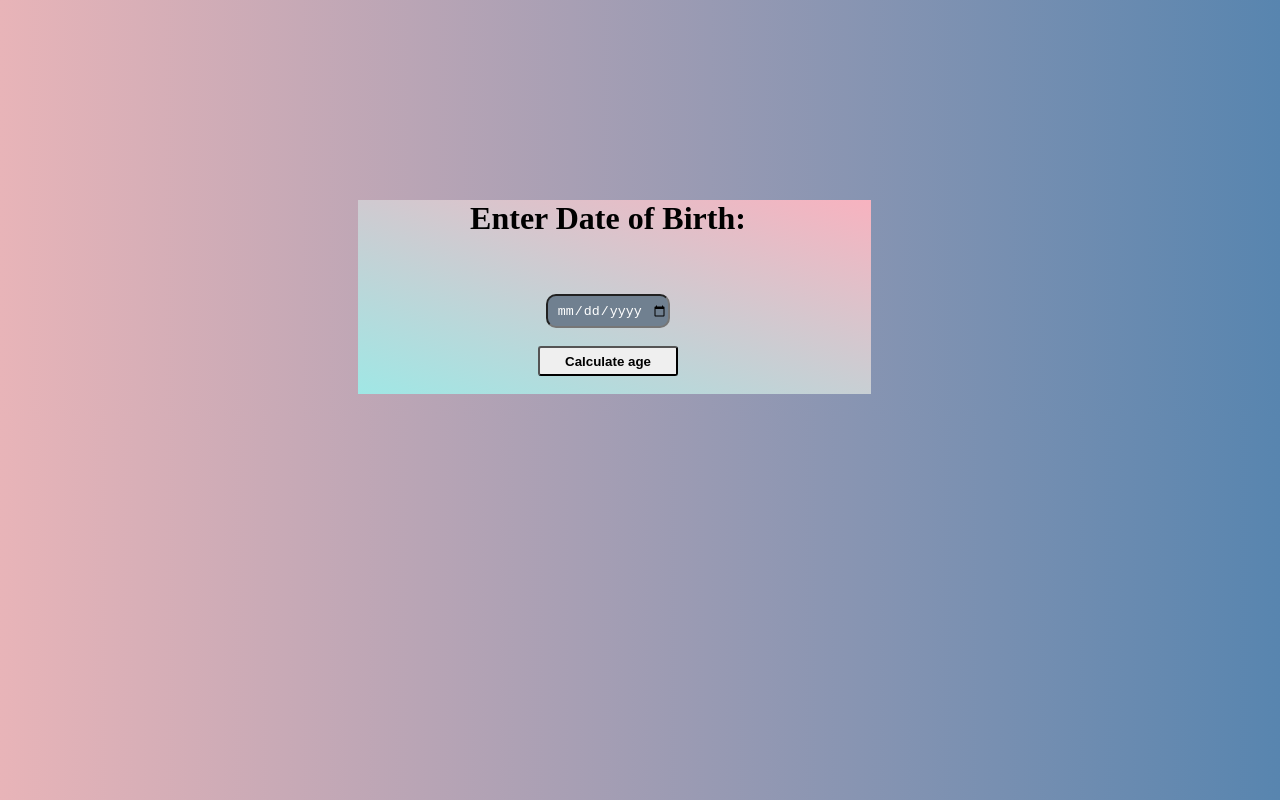
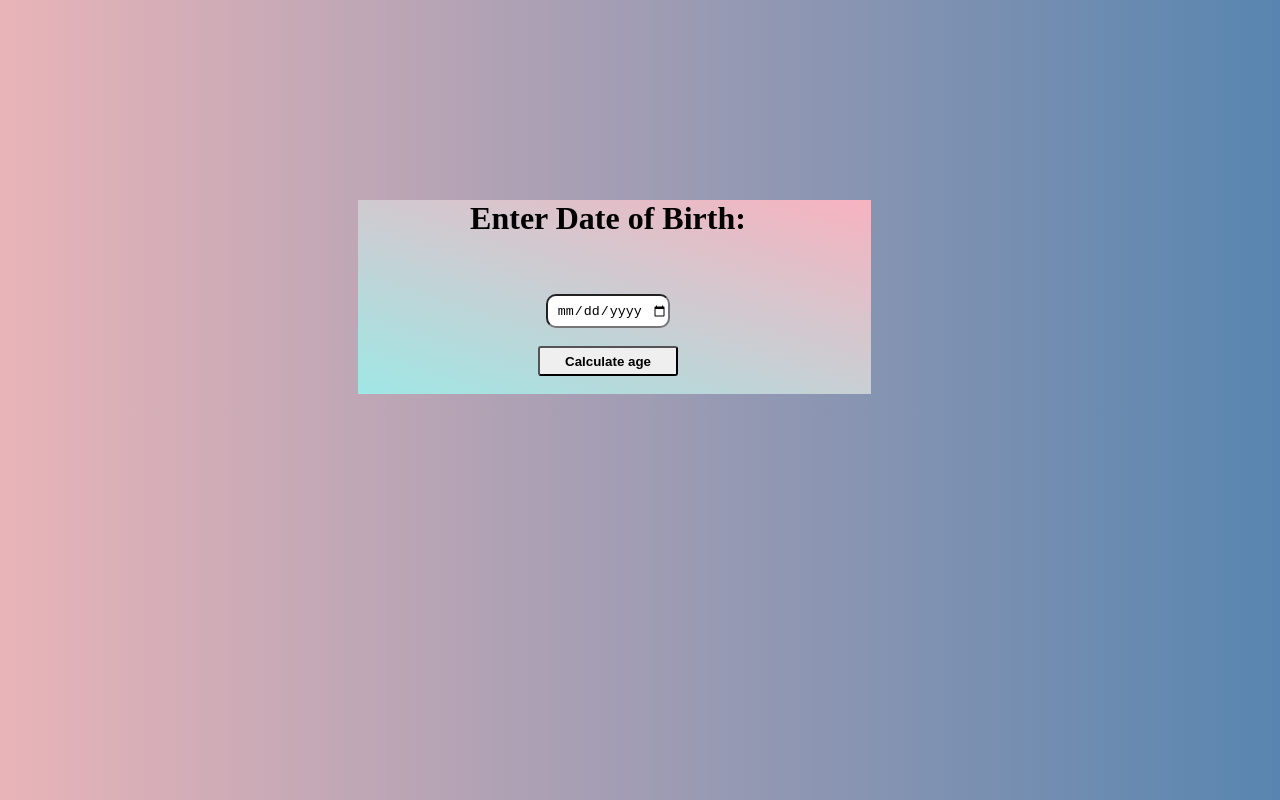
Before and after one commit to Madhuredra/AdvancedCalculator.gihub.io, a plain HTML site: page AgeCal/agecal.html in a window 1280 px wide. Drawn offline with Linux system fonts and the light colour scheme.

Commit message:
Update agcal.css

```diff
--- a/AgeCal/agcal.css
+++ b/AgeCal/agcal.css
@@ -30,7 +30,7 @@ button:hover{
     height: 30px;
     border-radius: 10px;
     text-align: center;
-    background-color: slategrey;
-    color: #FFF;
+    background-color: #fff;
+    color: black;
 
 }
```
